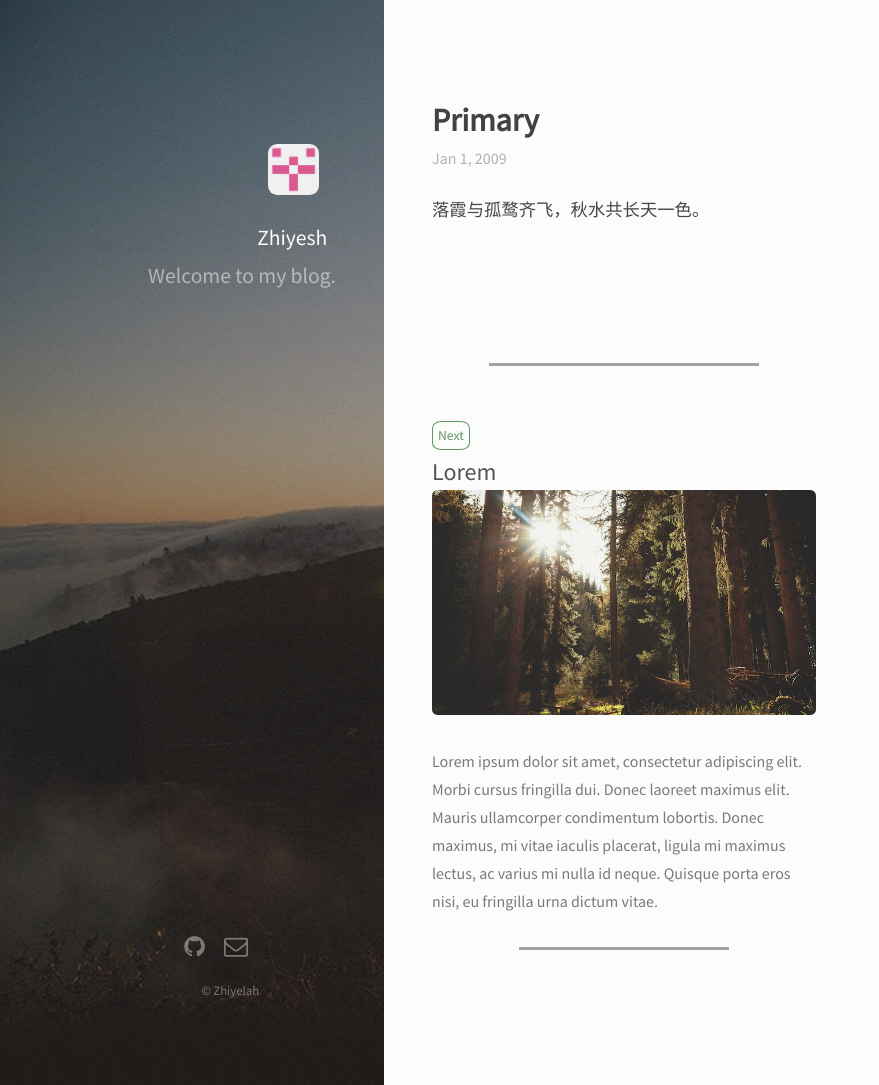
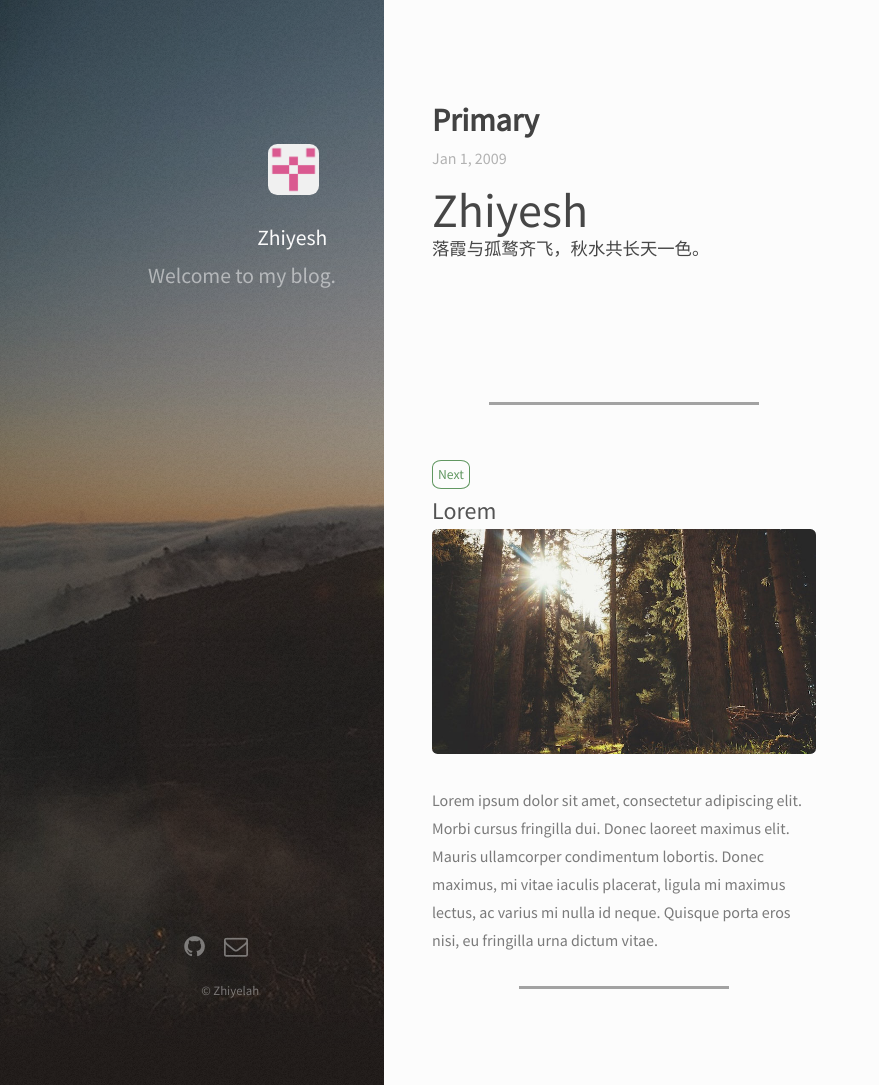
Before and after one commit to Zhiyelah/zhiyelah.github.io, a Jekyll site: the page built from _posts/2009-01-01-Primary.md, in a window 1280 px wide and 1085 px high. Shown: the whole window, without its empty margins (0-879 px from the left). Built offline with Jekyll 4.4.1, drawn with Linux system fonts in a browser that asks for light colours; nearby versions of some CDN libraries.

Commit message:
Update 2009-01-01-Primary.md

```diff
--- a/_posts/2009-01-01-Primary.md
+++ b/_posts/2009-01-01-Primary.md
@@ -2,4 +2,5 @@
 layout: post
 title: Primary
 ---
+<font size="70">Zhiyesh</font>
 落霞与孤鹜齐飞，秋水共长天一色。
```
